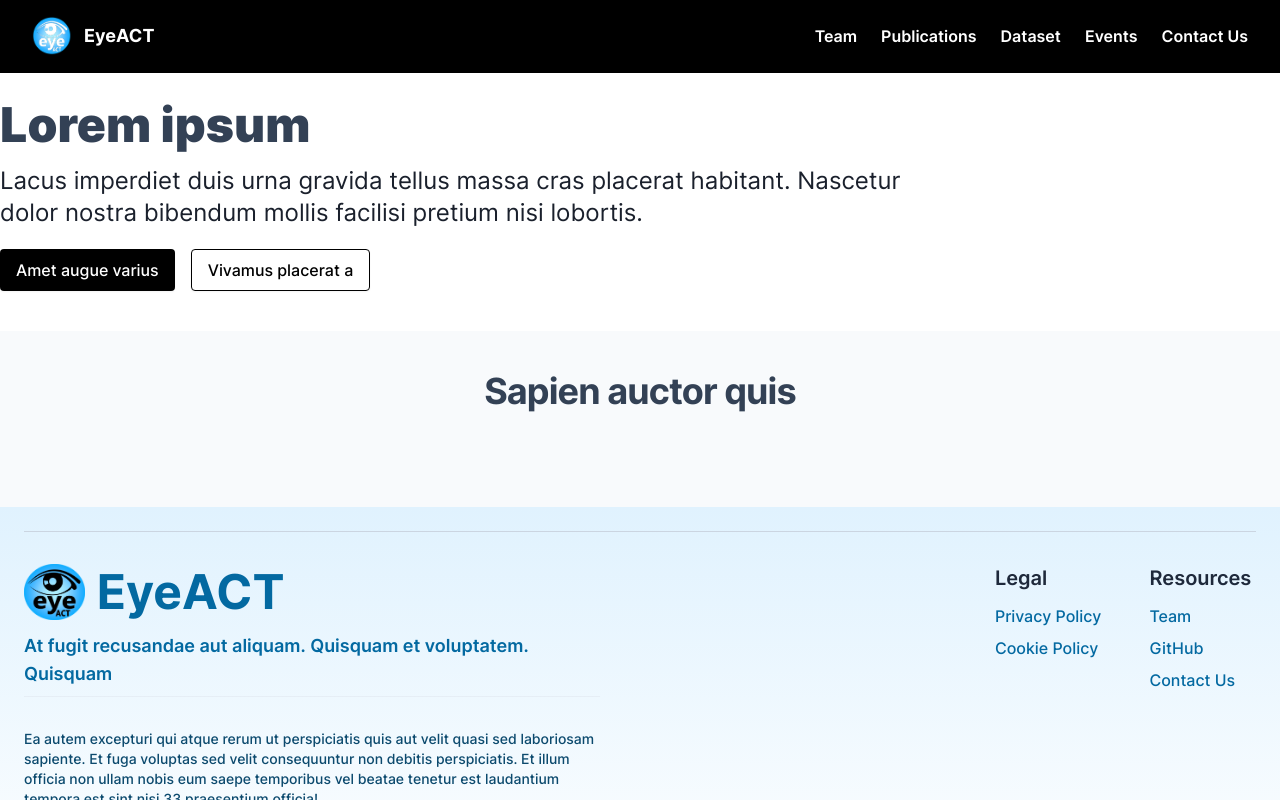
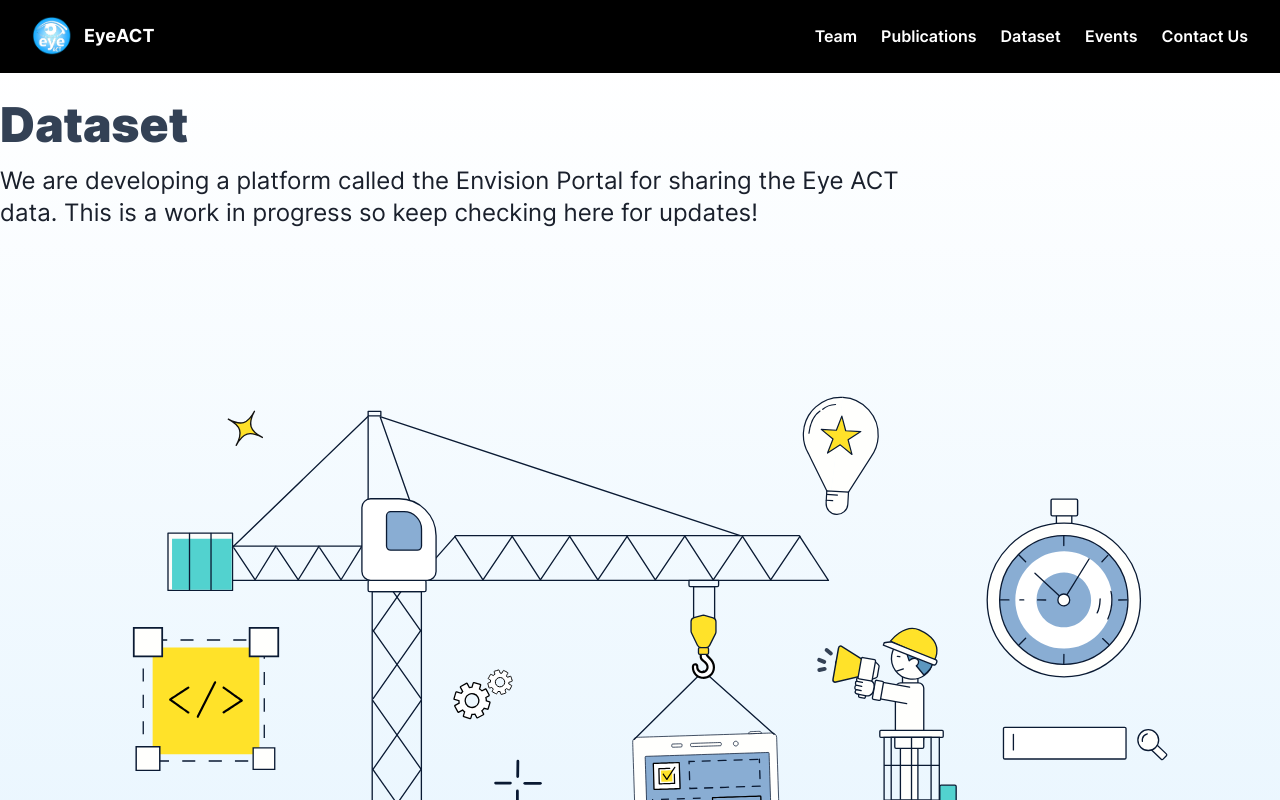
Before and after one commit to EyeACT/eyeactstudy.org, a Next.js app: page /dataset in a window 1280 px wide. Shown: the top 800 px of the page. Built offline with nearby package versions, Linux system fonts and the light colour scheme; what tailwindcss-debug-screens would draw is missing.

Commit message:
feat: :sparkles: wip dataset page with lottie

```diff
--- a/src/pages/dataset.tsx
+++ b/src/pages/dataset.tsx
@@ -1,11 +1,25 @@
-/* eslint-disable @next/next/no-img-element */
 import { SkipNavContent, SkipNavLink } from '@chakra-ui/skip-nav';
+import dynamic from 'next/dynamic';
+import { useEffect, useState } from 'react';
 
 import Layout from '@/components/layout/Layout';
-import ButtonLink from '@/components/links/ButtonLink';
 import Seo from '@/components/Seo';
 
+// Dynamically import Lottie to disable SSR
+const Lottie = dynamic(() => import('react-lottie-player'), { ssr: false });
+
 const Dataset: React.FC = () => {
+  const [animationData, setAnimationData] = useState<any>(null);
+
+  useEffect(() => {
+    // Dynamically import the animation JSON to avoid issues with SSR
+    import('public/lotties/construction.json').then((data) => {
+      setAnimationData(data);
+    });
+  }, []);
+
+  if (!animationData) return <div>Loading animation...</div>;
+
   return (
     <>
       <SkipNavLink>Skip to content</SkipNavLink>
@@ -13,45 +27,33 @@ const Dataset: React.FC = () => {
       <Layout>
         <Seo templateTitle='' />
 
-        <main>
+        <main className='bg-gradient-to-t from-sky-100 to-white'>
           <SkipNavContent />
 
           <section className='mx-auto grid max-w-screen-xl py-8 font-primary lg:grid-cols-12 lg:gap-8 xl:gap-0'>
             <div className='mx-auto place-self-center px-6 py-2 lg:col-span-9 xl:px-0'>
               <h1 className='relative pb-4 text-4xl font-black sm:text-5xl'>
-                Lorem ipsum
+                Dataset
               </h1>
 
               <p className='relative pb-5 text-xl font-normal sm:text-2xl'>
-                Lacus imperdiet duis urna gravida tellus massa cras placerat
-                habitant. Nascetur dolor nostra bibendum mollis facilisi pretium
-                nisi lobortis.
+                We are developing a platform called the Envision Portal for
+                sharing the Eye ACT data. This is a work in progress so keep
+                checking here for updates!
               </p>
-
-              <div className='relative flex w-max flex-col space-y-2 sm:flex-row sm:space-x-4 sm:space-y-0'>
-                <ButtonLink href='/comingsoon' variant='primary'>
-                  Amet augue varius
-                </ButtonLink>
-                <ButtonLink
-                  href='/comingsoon'
-                  variant='outline'
-                  // className='bg-stone-100'
-                >
-                  Vivamus placerat a
-                </ButtonLink>
-              </div>
             </div>
           </section>
 
-          <section className='bg-slate-50 pb-16 pt-4'>
+          <section className='pb-16 pt-4'>
             <div className='px-8'>
               <div className='m-2 mx-auto max-w-screen-xl rounded-lg p-4 text-center'>
-                <h1 className='mb-2 text-3xl font-bold tracking-tight sm:text-4xl'>
-                  Sapien auctor quis
-                </h1>
+                <Lottie
+                  loop
+                  animationData={animationData}
+                  play
+                  style={{ width: '100%', height: 'auto' }}
+                />
               </div>
-
-              {/* <Viz /> */}
             </div>
           </section>
         </main>
```
